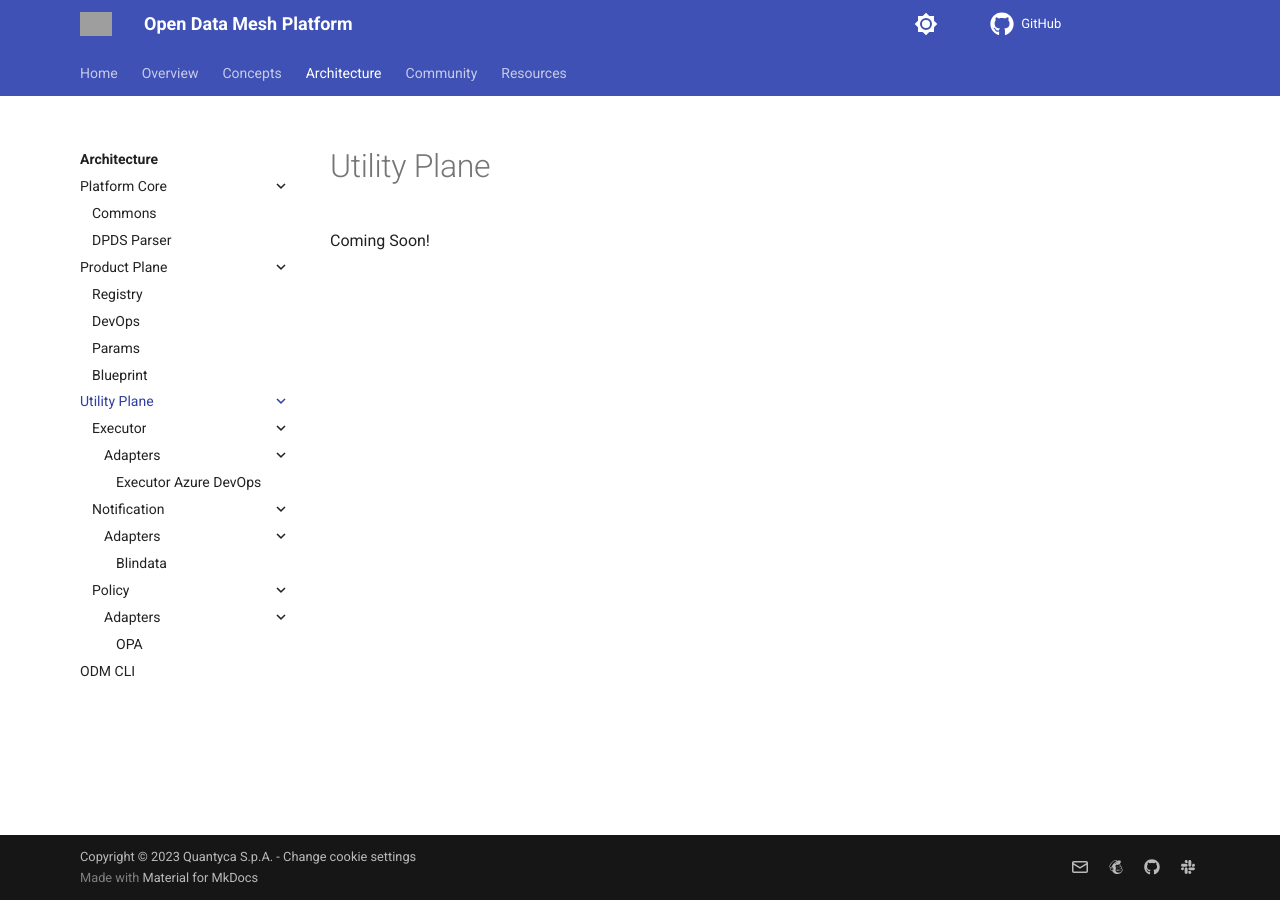
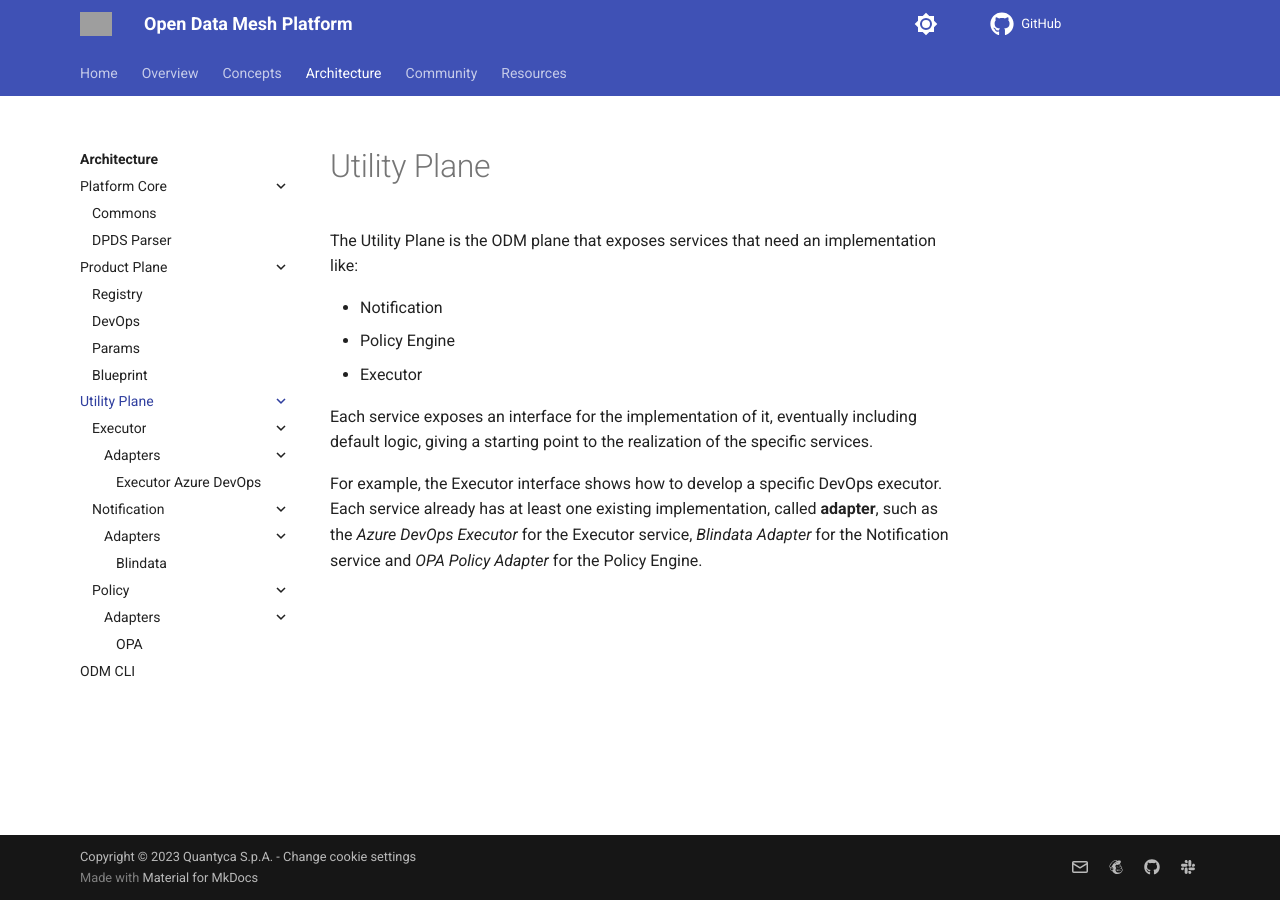
Before and after one commit to opendatamesh-initiative/odm-site-platform, an MkDocs documentation site: the page built from docs/architecture/utility-plane/index.md, in a window 1280 px wide. Built offline with MkDocs 1.6.1 and Material for MkDocs 9.7.7, drawn with Linux system fonts in a browser that asks for light colours; comment, search, counter and statistics services are not loaded; grey boxes are pictures that could not be loaded.

Commit message:
Add drafts for Architecture, Product Plane and Utility Plane

```diff
--- a/docs/architecture/utility-plane/index.md
+++ b/docs/architecture/utility-plane/index.md
@@ -1,3 +1,15 @@
 # Utility Plane
 
-Coming Soon!
+The Utility Plane is the ODM plane that exposes services that need an implementation like:
+
+* Notification
+* Policy Engine
+* Executor
+
+Each service exposes an interface for the implementation of it, eventually including default logic,
+giving a starting point to the realization of the specific services.
+
+For example, the Executor interface shows how to develop a specific DevOps executor.
+Each service already has at least one existing implementation, called **adapter**,
+such as the _Azure DevOps Executor_ for the Executor service, _Blindata Adapter_ for the Notification service and
+_OPA Policy Adapter_ for the Policy Engine.
```
Also changed, not shown: docs/architecture/index.md (+1 -1 lines), docs/architecture/product-plane/blueprint.md (+9 -2 lines), docs/architecture/product-plane/index.md (+9 -1 lines).
